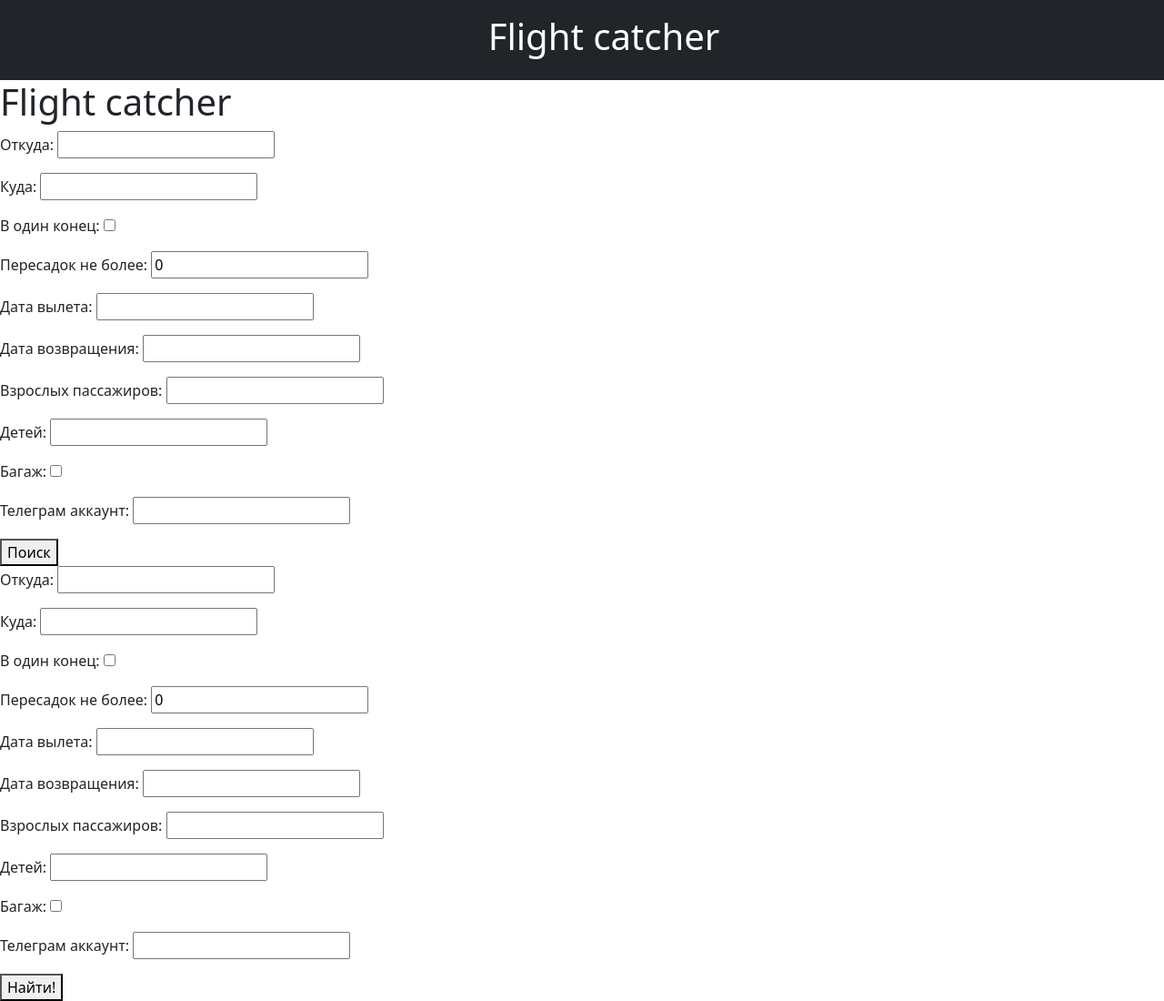
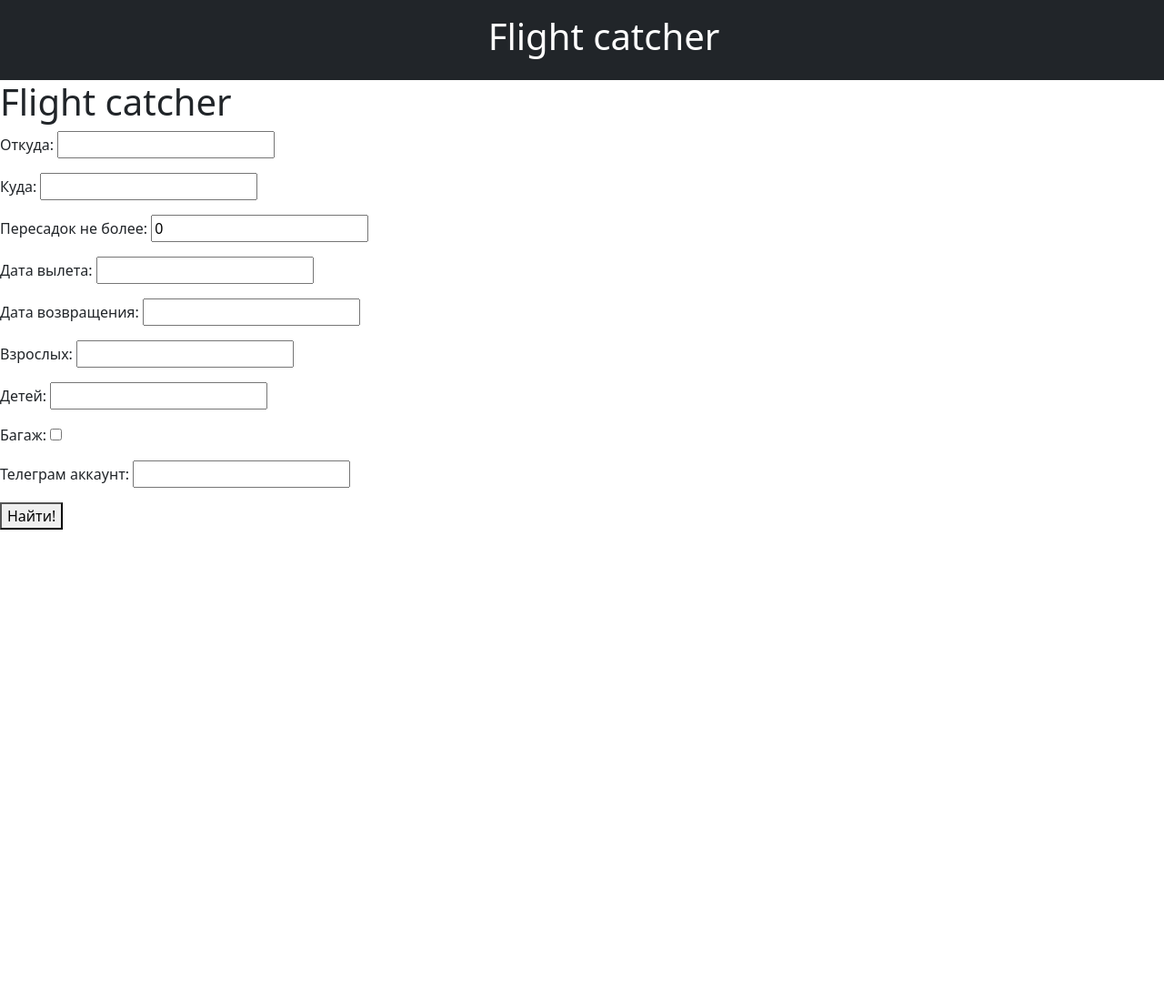
Before and after one commit to asbabushkin/Flight_catcher, a Django app: page / in a window 1280 px wide. Shown: the whole page at 91% size. After the commit the page ends 582 px from the top, so only its background shows below. Run offline with Django 4.2, Linux system fonts and the light colour scheme.

Commit message:
NewSearchForm double representation fixed

```diff
--- a/flight_catcher/flight_search/forms.py
+++ b/flight_catcher/flight_search/forms.py
@@ -8,12 +8,12 @@ class NewSearchForm(forms.ModelForm):
         super().__init__(*args, **kwargs)
         self.fields['depature_city'].label = 'Откуда'
         self.fields['dest_city'].label = 'Куда'
-        self.fields['oneway_flight'].label = 'В один конец'
+        #self.fields['oneway_flight'].label = 'В один конец'
         self.fields['max_transhipments'].label = 'Пересадок не более'
         self.fields['depart_date'].label = 'Дата вылета'
         self.fields['return_date'].label = 'Дата возвращения'
         self.fields['return_date'].required = False
-        self.fields['num_adults'].label = 'Взрослых пассажиров'
+        self.fields['num_adults'].label = 'Взрослых'
         self.fields['num_children'].label = 'Детей'
         self.fields['num_children'].required = False
         self.fields['luggage'].label = 'Багаж'
@@ -21,7 +21,7 @@ class NewSearchForm(forms.ModelForm):
 
     class Meta:
         model = Search
-        fields = ['depature_city', 'dest_city', 'oneway_flight', 'max_transhipments', 'depart_date', 'return_date',
+        fields = ['depature_city', 'dest_city', 'max_transhipments', 'depart_date', 'return_date',
                   'num_adults', 'num_children', 'luggage', 'telegr_acc']
 
     def clean_depature_city(self):
--- a/flight_catcher/flight_search/templates/flight_search/index.html
+++ b/flight_catcher/flight_search/templates/flight_search/index.html
@@ -4,11 +4,11 @@
 
 <h1>{{title}}</h1>
 <div>{{ form.non_field_errors }}</div>
-<form action="" method="POST">
-    {% csrf_token %}
-    {{ form.as_p }}
-    <button type="submit">Поиск</button>
-</form>
+<!--<form action="" method="POST">-->
+<!--    {% csrf_token %}-->
+<!--    {{ form.as_p }}-->
+<!--    <button type="submit">Поиск</button>-->
+<!--</form>-->
 
 <form action="{% url 'home' %}" method="post">
     {% csrf_token %}
```
